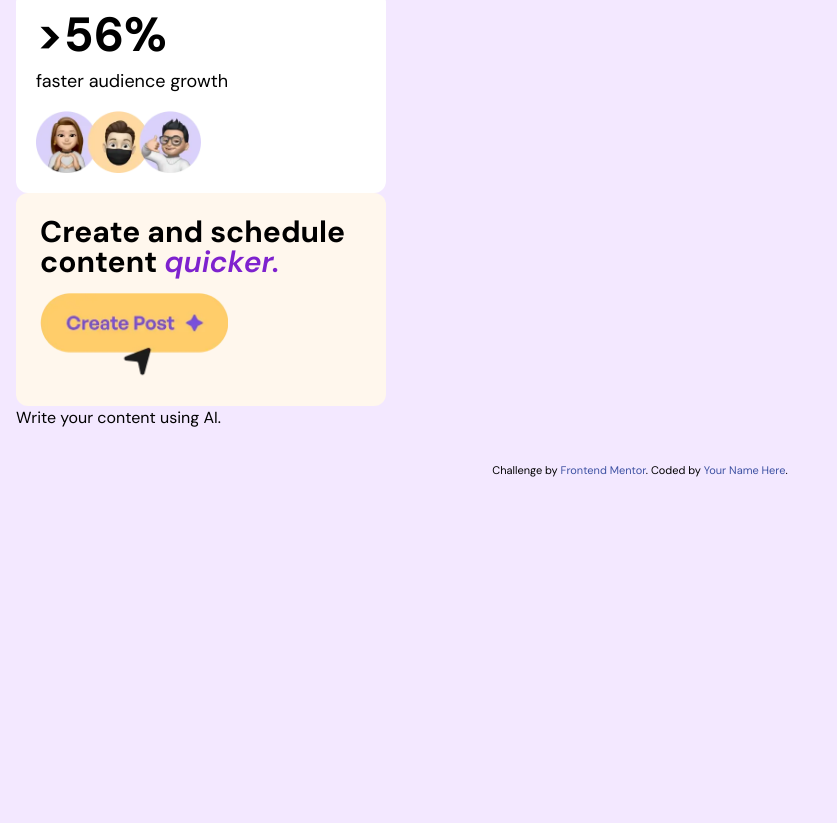
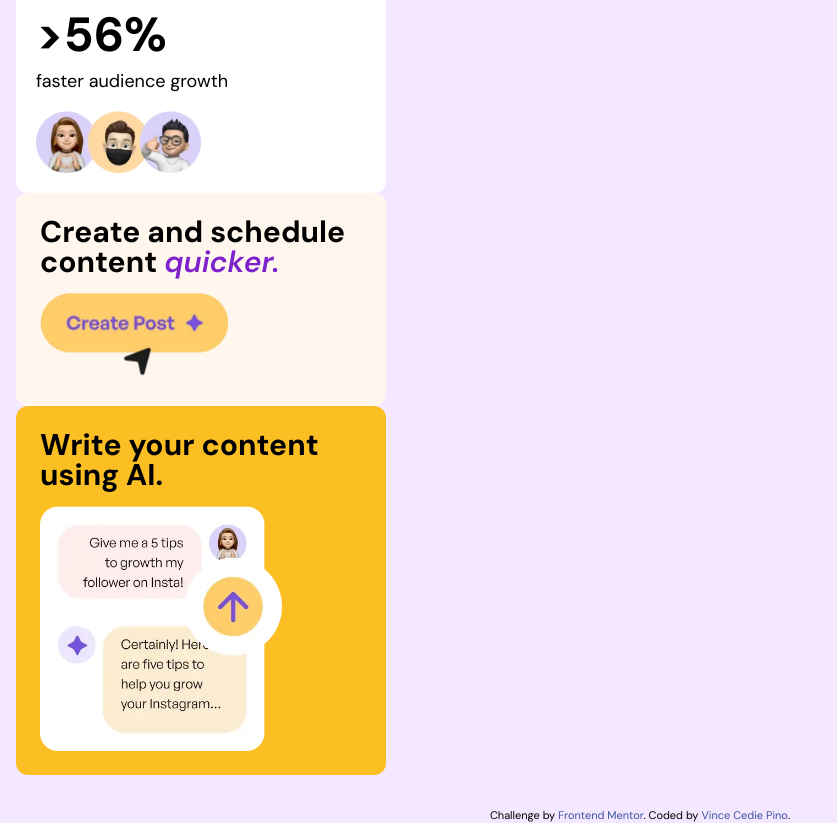
Before and after one commit to vince-pino/fem-bento-grid, a website: page index.html in a window 1280 px wide. Shown: the part 1616-2439 px from the top of the page, without its empty margins (0-837 px from the left). Before the commit the page ends 2095 px from the top, so only its background shows below. Drawn offline with Linux system fonts and the light colour scheme.

Commit message:
style the eigth div, change bg color of third div to amber-400

```diff
--- a/index.html
+++ b/index.html
@@ -39,7 +39,7 @@
       </h2>
     </div>
 
-    <div class="py-5 px-4 bg-yellow-500 rounded-xl max-w-[370px] max-h-[250px] overflow-hidden">
+    <div class="py-5 px-4 bg-amber-400 rounded-xl max-w-[370px] max-h-[250px] overflow-hidden">
       <h2 class="text-2xl mb-3 leading-none font-semibold">
         Maintain a consistent posting schedule.
       </h2>
@@ -80,15 +80,18 @@
       <img class="w-7/12" src="assets/images/illustration-create-post.webp" alt="create post image">
     </div>
 
-    <div>
-      Write your content using AI.
+    <div class="py-6 px-6 bg-amber-400 rounded-xl max-w-[370px]">
+      <h3 class="text-3xl font-bold leading-none mb-4">
+        Write your content using AI.
+      </h3>
+      <img class="w-9/12" src="assets/images/illustration-ai-content.webp" alt="ai content image">
     </div>
 
   </main>
 
   <div class="attribution">
     Challenge by <a href="https://www.frontendmentor.io?ref=challenge">Frontend Mentor</a>.
-    Coded by <a href="#">Your Name Here</a>.
+    Coded by <a href="#">Vince Cedie Pino</a>.
   </div>
 </body>
 </html>
```
Also changed, not shown: dist/output.css.
